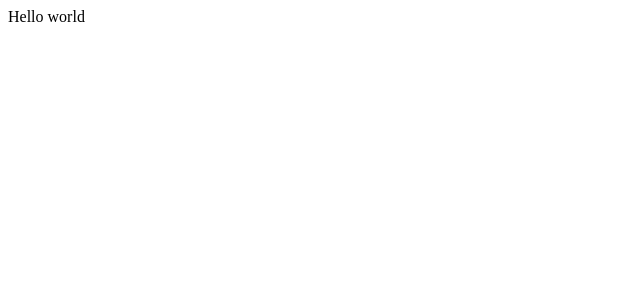
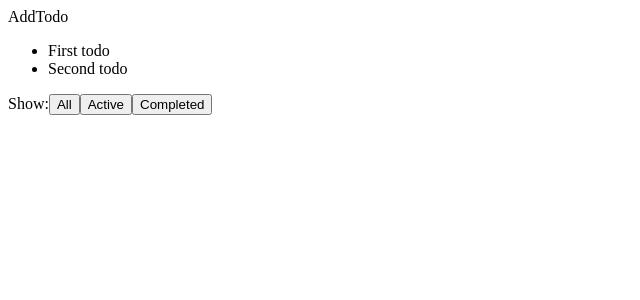
Before and after one commit to ajayns/paper-todo, a React (Create React App) app: page / in a window 1280 px wide. Shown: the top 300 px of the page, without its empty margins (0-640 px from the left). Built offline with nearby package versions, Linux system fonts and the light colour scheme.

Commit message:
Create components

```diff
--- /dev/null
+++ b/src/components/AddTodo.js
@@ -0,0 +1,11 @@
+import React, { Component } from 'react';
+
+class AddTodo extends Component {
+    render() {
+        return (
+            <div>AddTodo</div>
+        );
+    }
+}
+
+export default AddTodo;
--- a/src/components/App.js
+++ b/src/components/App.js
@@ -1,9 +1,16 @@
 import React, { Component } from 'react';
+import AddTodo from './AddTodo';
+import TodoList from './TodoList';
+import Filter from './Filter';
 
 class App extends Component {
   render() {
     return (
-      <div>Hello world</div>
+      <div>
+        <AddTodo />
+        <TodoList />
+        <Filter />
+      </div>
     );
   }
 }
--- /dev/null
+++ b/src/components/Filter.js
@@ -0,0 +1,16 @@
+import React, { Component } from 'react';
+
+class Filter extends Component {
+    render() {
+        return (
+            <div>
+                Show:
+                <button>All</button>
+                <button>Active</button>
+                <button>Completed</button>
+            </div>
+        );
+    }
+}
+
+export default Filter;
--- /dev/null
+++ b/src/components/TodoList.js
@@ -0,0 +1,30 @@
+import React, { Component } from 'react';
+
+class TodoList extends Component {
+    constructor() {
+        super();
+        this.state = {
+            todos: [
+                {
+                    id: 1,
+                    text: 'First todo'
+                },
+                {
+                    id: 2,
+                    text: 'Second todo'
+                }
+            ]
+        }
+    }
+    render() {
+        return (
+            <div>
+                <ul>
+                    {this.state.todos.map(todo => <li key={todo.id}>{todo.text}</li>)}
+                </ul>
+            </div>
+        );
+    }
+}
+
+export default TodoList;
```
